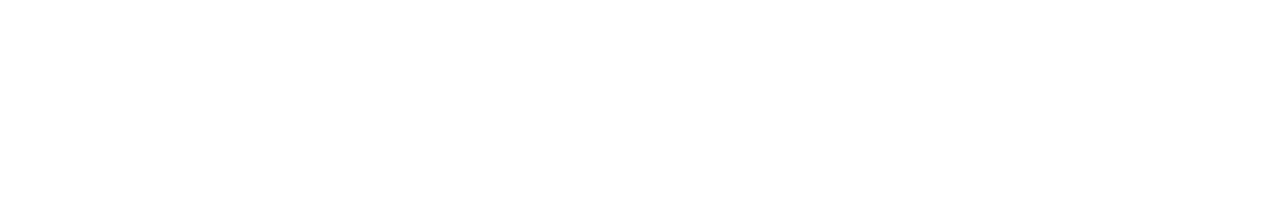
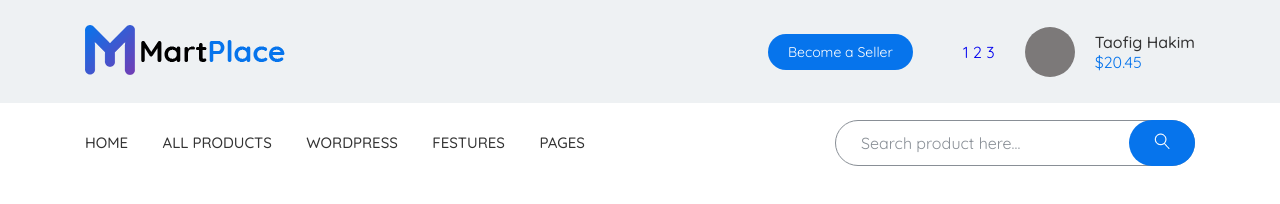
Before and after one commit to Nik-WebDev/martplace, a website: page app/index.html in a window 1280 px wide. Drawn offline with nearby package versions, Linux system fonts and the light colour scheme; files that its build step writes are made by us from their sources.

Commit message:
added Header

```diff
--- a/app/index.html
+++ b/app/index.html
@@ -1,19 +1,65 @@
 <!DOCTYPE html>
 <html lang="en">
   <head>
-    <meta charset="UTF-8" />
-    <meta name="viewport" content="width=device-width, initial-scale=1.0" />
-    <meta http-equiv="X-UA-Compatible" content="ie=edge" />
-    <title>Document</title>
+    <meta charset="UTF-8">
+    <meta name="viewport" content="width=device-width, initial-scale=1.0">
+    <meta http-equiv="X-UA-Compatible" content="ie=edge">
+    <title>MartPlace</title>
     <!-- Иконка в Title -->
-    <!-- <link rel="shortcut icon" href="images/favicon.ico" /> -->
+    <link rel="shortcut icon" href="images/favicon.ico">
+    <!-- Подключение шрифтов -->
+    <link href="https://fonts.googleapis.com/css2?family=Quicksand:wght@400;500;700&display=swap" rel="stylesheet">
     <!-- Подключение стилей -->
-    <link rel="stylesheet" href="css/style.min.css" />
-    <link rel="stylesheet" href="css/libs.min.css" />
+    <link rel="stylesheet" href="css/style.min.css">
+    <link rel="stylesheet" href="css/libs.min.css">
 
   </head>
   <body>
     <!----- Header ----->
+    <header class="header">
+        <div class="container">
+          <div class="header__top">
+          <a class="header__logo">
+            <img class="header__img" src="images/logo.png" alt="MartPlace">
+          </a>
+          <a class="header__link" href="#">Become a Seller</a>
+          <div class="header__icons">
+            <a class="header__icon" href="#">1</span></a>
+            <a class="header__icon" href="#">2</span></a>
+            <a class="header__icon" href="#">3</span></a>
+          </div>
+          <a class="header__account" href="#">
+            <div class="header__account-img"></div>
+            <div class="header__account-text">
+              <div class="header__account-name">Taofig Hakim</div>
+              <div class="header__account-score">$20.45</div>
+            </div>
+          </a>
+        </div>
+      </div>
+      <div class="header__menu">
+        <div class="container">
+          <div class="header__wrapper">
+          <nav class="menu">
+          <ul class="menu__list">
+             <li class="menu__item"><a class="menu__link" href="#">home</a></li>
+             <li class="menu__item"><a class="menu__link" href="#">all products</a></li>
+             <li class="menu__item"><a class="menu__link" href="#">wordpress</a></li>
+             <li class="menu__item"><a class="menu__link" href="#">festures</a></li>
+             <li class="menu__item"><a class="menu__link" href="#">pages</a></li>
+           </ul>
+          </nav>
+          <div class="header__search">
+            <input type="text" placeholder="Search product here..." required>
+            <button class="header__search-btn" type="submit">
+              <a class="header__search-link" href="#"><img class="header__search-img" src="images/icons/search.png" alt="search"></a>
+            </button>
+          </div>
+        </div>
+        </div>
+      </div>
+    </header>
+
     <!-----  ----->
     <!-----  ----->
     <!-----  ----->
--- /dev/null
+++ b/app/scss/_global.scss
@@ -0,0 +1,40 @@
+html {
+    box-sizing: border-box;
+  }
+
+  *,
+  *:before,
+  *:after {
+    box-sizing: inherit;
+  }
+
+a {
+    display: inline-block;
+}
+ul,li {
+    margin: 0;
+    padding: 0;
+    list-style: none;
+}
+body{
+    font-family: 'Quicksand', sans-serif;
+    font-size: 16px;
+    color:#555555;
+}
+
+.container{
+    max-width: 1140px;
+    padding: 0 15px;
+    margin: 0 auto;
+}
+
+a{
+    text-decoration: none;
+}
+
+.btn{
+    font-size: 16px;
+    line-height: 72px;
+    color: #ffffff;
+    border:1px solid #fff;
+}
--- /dev/null
+++ b/app/scss/_vars.scss
@@ -0,0 +1,3 @@
+$grey:#eef1f3;
+$dark-grey:#333;
+$blue:#0674ec;
--- a/app/scss/style.scss
+++ b/app/scss/style.scss
@@ -1,15 +1,107 @@
-html {
-  box-sizing: border-box;
+@import "vars";
+@import "global";
+// ==============  Header  ================
+.header {
+  background-color: $grey;
+  &__top {
+    display: flex;
+    justify-content: space-between;
+    align-items: center;
+    min-height: 100px;
+    padding: 25px 0;
+  }
+  &__link {
+    margin-left: auto;
+    font-size: 14px;
+    line-height: 28px;
+    padding: 4px 20px;
+    background-color: $blue;
+    color: #ffffff;
+    border-radius: 23px;
+    margin-right: 50px;
+  }
+  &__icons {
+    max-width: 160px;
+    margin-right: 30px;
+  }
+  &__account {
+    display: flex;
+    align-items: center;
+    &-img {
+      height: 50px;
+      width: 50px;
+      border-radius: 50%;
+      background-color: #7c7979;
+    }
+    &-text {
+      margin-left: 20px;
+    }
+    &-name {
+      color: $dark-grey;
+      line-height: 22px;
+      font-weight: 500;
+    }
+    &-score {
+      color: $blue;
+    }
+  }
+  &__wrapper {
+    display: flex;
+    justify-content: space-between;
+    align-items: center;
+    min-height: 80px;
+    padding: 17px 0;
+  }
+  &__menu {
+    background-color: #ffffff;
+  }
+}
+.menu {
+  &__list {
+  }
+  &__item {
+    display: inline-block;
+    & + li {
+      margin-left: 30px;
+    }
+  }
+  &__link {
+    font-size: 15px;
+    line-height: 42px;
+    text-transform: uppercase;
+    color: $dark-grey;
+    font-weight: 500;
+  }
 }
 
-*,
-*:before,
-*:after {
-  -webkit-box-sizing: inherit;
-  -moz-box-sizing: inherit;
-  -ms-box-sizing: inherit;
-  box-sizing: inherit;
+.header__search {
+  max-width: 360px;
+  width: 100%;
+  position: relative;
+  input {
+    display: block;
+    width: 100%;
+    border: 1px solid #898f96;
+    height: 46px;
+    outline: none;
+    padding: 17px 0 17px 25px;
+    border-radius: 23px;
+    &::placeholder {
+      color: #898f96;
+    }
+  }
+  &-btn {
+    position: absolute;
+    right: 0;
+    top: 0;
+    background-color: $blue;
+    border: none;
+    padding: 13px 25px;
+    border-radius: 26px;
+  }
 }
+
+// =============  About  =================
 
 // ==============================
 // ==============================
@@ -20,4 +112,3 @@ html {
 // ==============================
 // ==============================
 // ==============================
-// ==============================
```
Also changed, not shown: app/images/favicon.ico (added), app/images/icons/search.png (added), app/images/logo.png (added), app/js/libs.min.js (added).
